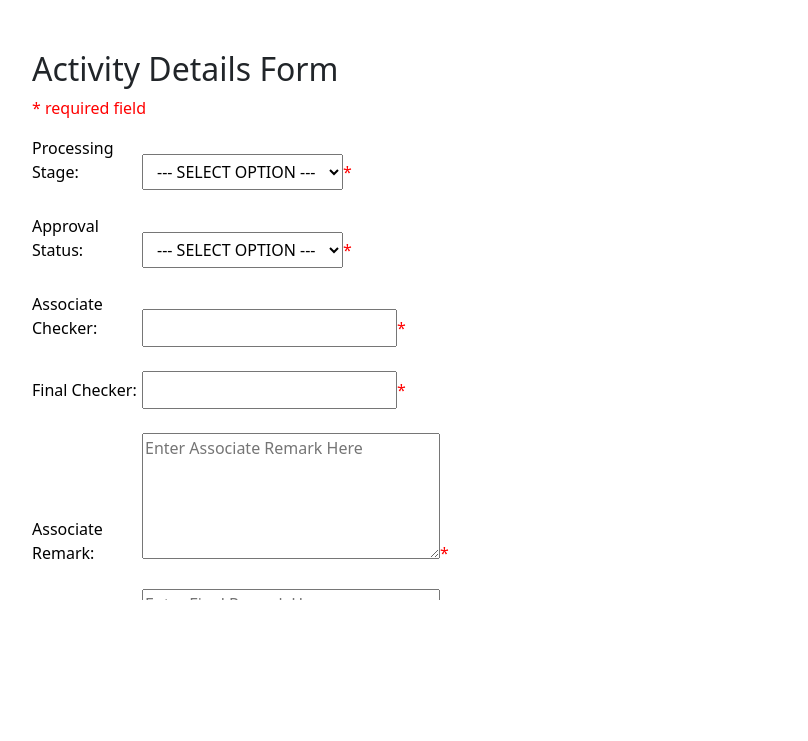
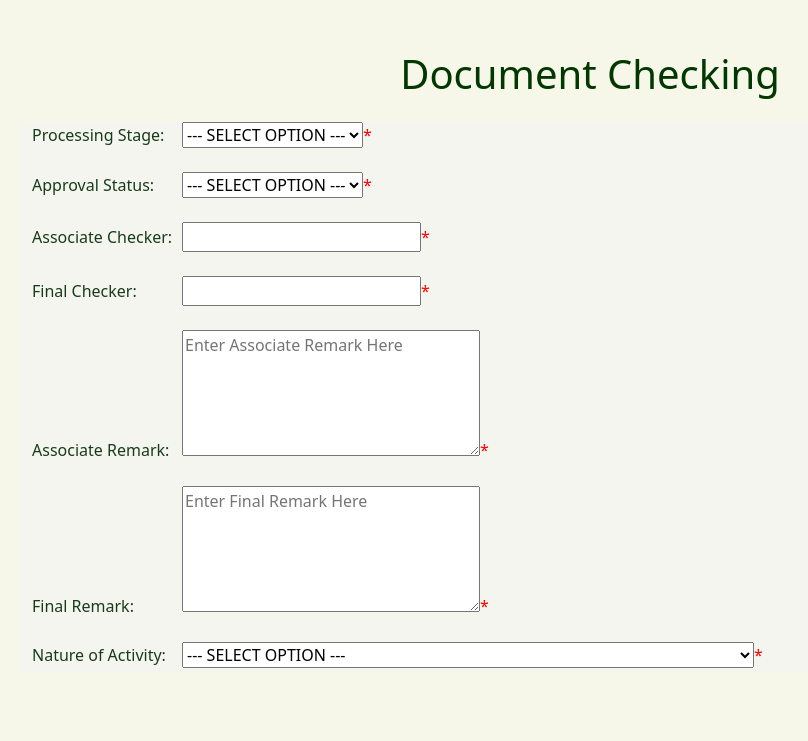
Before and after one commit to kfcampit/LBYCPG2-FinalProject, a PHP site: page /actStatusEdit.php in a window 1280 px wide. Shown: the top 741 px of the page, without its empty margins (50-858 px from the left). Run offline with PHP 8.4, Linux system fonts and the light colour scheme.

Commit message:
Update actStatusEdit.php

```diff
--- a/actStatusEdit.php
+++ b/actStatusEdit.php
@@ -10,26 +10,25 @@
                 height: 550px;
                 overflow: scroll;
             }
-            </style>
-        <style>
             .error {color: #FF0000;}
-        </style>
-        <style>
-             label {
+            .label {
                 display: inline-block;
                 width: 110px;
                 color: #000000;
             }
-            input {
+            .input {
                 padding: 5px 10px;
             }
-            select {
+            .select {
                 padding: 5px 10px;
             }
         </style>
     </head>
-<body style = "margin: 50px;">
-    <div class = "container">
+<body style = "margin: 50px; background-color: #F6F6E9">
+    <div class="container" >
+        <h1 style="text-align: center; padding-bottom: 16px; color: #013700">Document Checking</h1>
+    </div>
+    <div class = "container" style='background-color: #F5F5F0'>
     <div class = "scroll">
     <table class = "table">
         <?php
@@ -98,10 +97,8 @@
     }
     ?>
 
-    <h2>Activity Details Form </h2>
-    <p><span class="error">* required field</span></p>
     <form method="post" action="<?php echo htmlspecialchars($_SERVER["PHP_SELF"]);?>">
-        <label for = "dropdownProcess"> Processing Stage: </label>
+        <label for = "dropdownProcess" style = "color: #183C1B; width : 150px; border-radius: 10px"> Processing Stage: </label>
         <select name="process" id="dropdownProcess">
             <option value=""> --- SELECT OPTION ---</option>
             <option value="For First Checking">For First Checking</option>
@@ -111,7 +108,7 @@
         <span class="error">* <?php echo $processErr;?></span>
 
         <br><br>
-        <label for = "dropdownApproval"> Approval Status: </label>
+        <label for = "dropdownApproval" style = "color: #183C1B; width : 150px; border-radius: 10px"> Approval Status: </label>
         <select name="approval" id="dropdownApproval">
             <option value=""> --- SELECT OPTION ---</option>
             <option value="Full Incentive">Full Incentive</option>
@@ -126,22 +123,22 @@
         <span class="error">* <?php echo $approvalErr;?></span>
 
         <br><br>
-        <label for = "assocCheck"> Associate Checker: </label> <input type="text" name="assocCheck">
+        <label for = "assocCheck" style = "color: #183C1B; width : 150px; border-radius: 10px"> Associate Checker: </label> <input type="text" name="assocCheck">
         <span class="error">* <?php echo $assocCheckErr;?></span>
         <br><br>
-        <label for = "finalCheck"> Final Checker: </label><input type="text" name="finalCheck">
+        <label for = "finalCheck" style = "color: #183C1B; width : 150px; border-radius: 10px"> Final Checker: </label><input type="text" name="finalCheck">
         <span class="error">* <?php echo $finalCheckErr;?></span>
 
         <br><br>
-        <label for = "assocRemark"> Associate Remark: </label><textarea rows = '5' cols = '30' name = 'assocRemark' placeholder = 'Enter Associate Remark Here'></textarea>
+        <label for = "assocRemark" style = "color: #183C1B; width : 150px; border-radius: 10px"> Associate Remark: </label><textarea rows = '5' cols = '30' name = 'assocRemark' placeholder = 'Enter Associate Remark Here'></textarea>
         <span class="error">* <?php echo $assocRemarkErr;?></span>
 
         <br><br>
-        <label for = "finalRemark"> Final Remark: </label><textarea rows = '5' cols = '30' name = 'finalRemark' placeholder = 'Enter Final Remark Here'></textarea>
+        <label for = "finalRemark" style = "color: #183C1B; width : 150px; border-radius: 10px"> Final Remark: </label><textarea rows = '5' cols = '30' name = 'finalRemark' placeholder = 'Enter Final Remark Here'></textarea>
         <span class="error">* <?php echo $finalRemarkErr;?></span>
 
         <br><br>
-        <label for = "dropdownPostReq">Nature of Activity: </label>
+        <label for = "dropdownPostReq" style = "color: #183C1B; width : 150px; border-radius: 10px">Nature of Activity: </label>
         <select name="postReq" id="dropdownPostReq">
             <option value=""> --- SELECT OPTION ---</option>
             <option value="Pre-Acts Requirements,
@@ -247,11 +244,11 @@
         <span class="error">* <?php echo $postReqErr;?></span>
 
         <br><br>
-        <label for = "deadlinePR"> Post-Activity Deadline: </label><input type="date" name="deadlinePR" >
+        <label for = "deadlinePR" style = "color: #183C1B; width : 150px; border-radius: 10px"> Post-Activity Deadline: </label><input type="date" name="deadlinePR" >
         <span class="error">* <?php echo $deadlinePRErr;?></span>
 
         <br><br>
-        <label for = "eval_Status"> For Evaluation: </label>
+        <label for = "eval_Status" style = "color: #183C1B; width : 150px; border-radius: 10px"> For Evaluation: </label>
         Yes<input type="radio" name="eval_Status" value = "Yes">
         No<input type="radio" name="eval_Status" value = "No">
         <span class="error">* <?php echo $eval_StatusErr;?></span>
```
